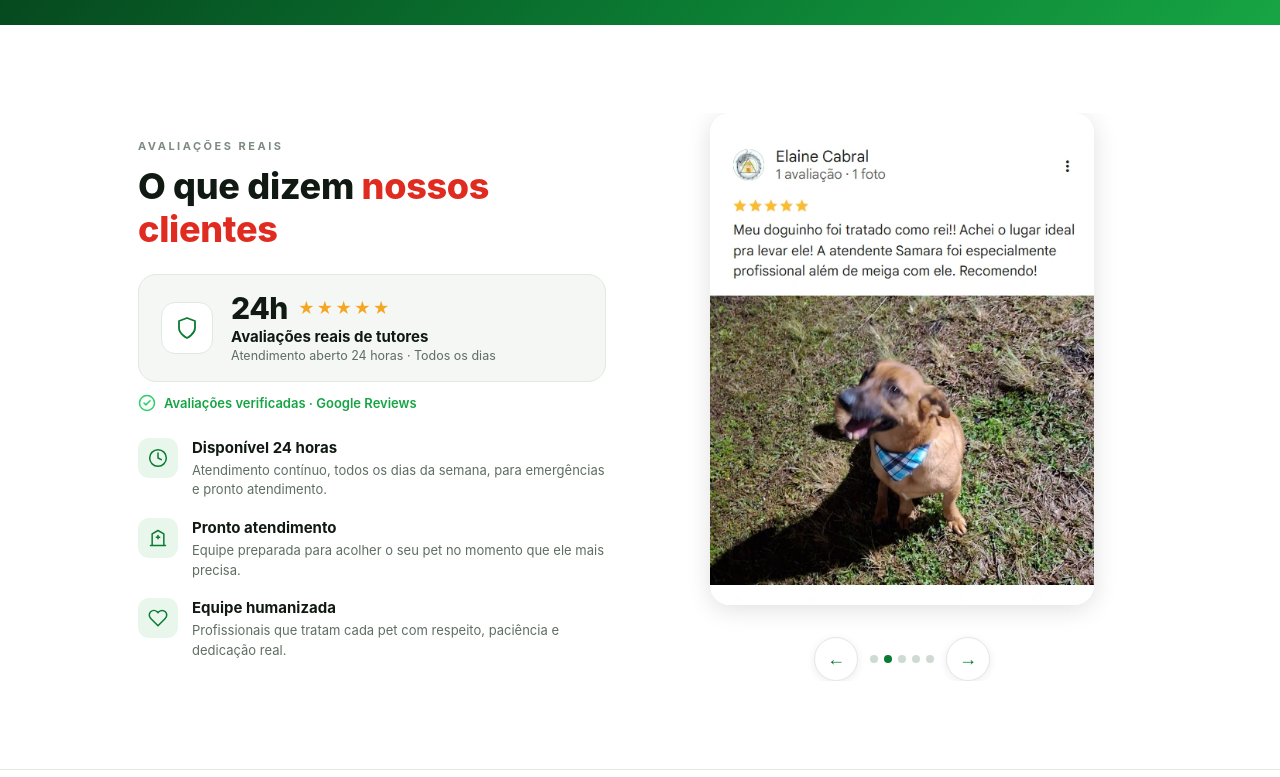
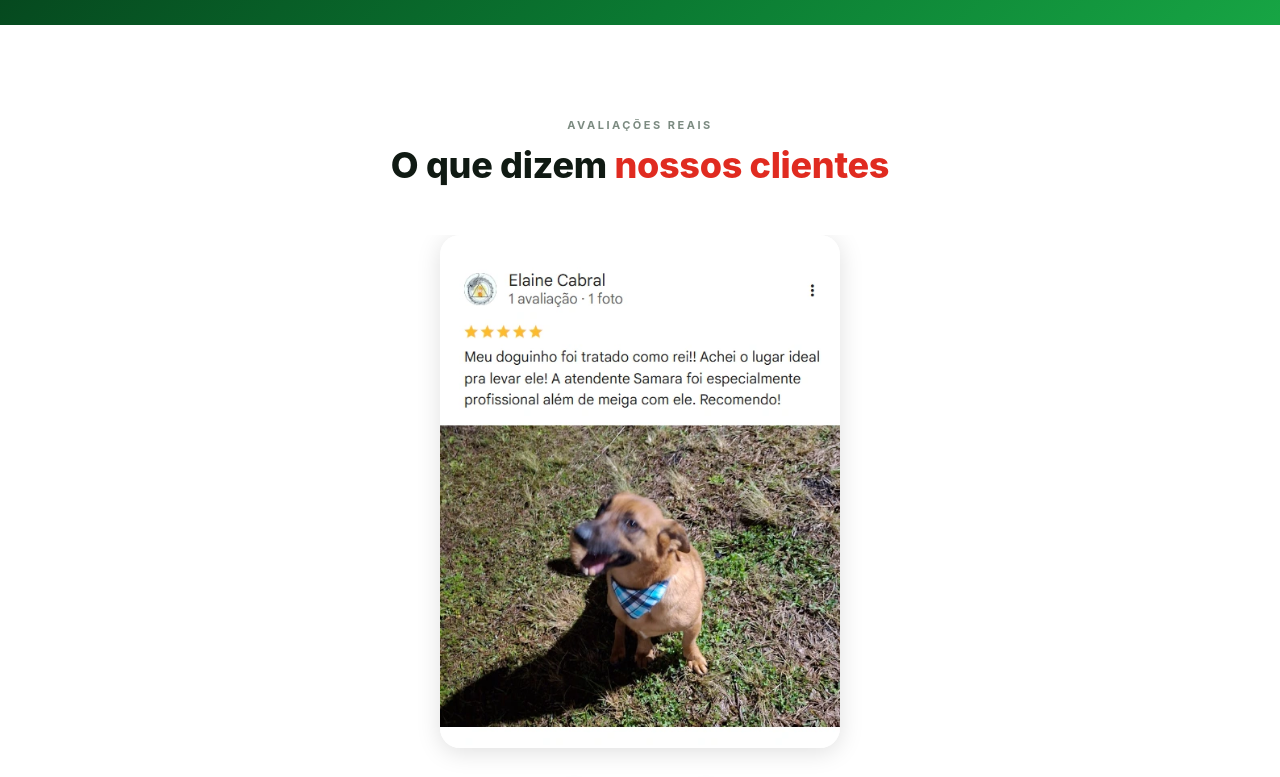
Before and after one commit to assessoria-boop/zooflora, a plain HTML site: page index.html in a window 1280 px wide. Shown: the part 896-1673 px from the top of the page. Drawn offline with Linux system fonts and the light colour scheme.

Commit message:
Simplifica secao de depoimentos
Remove card de stats, selo de verificacao e blocos de features.
Secao passa a ser coluna unica centralizada com tag, titulo e carrossel.

Co-Authored-By: Claude Opus 5 (1M context) <noreply@anthropic.com>

```diff
--- a/index.html
+++ b/index.html
@@ -302,7 +302,7 @@
       border-bottom: 1px solid var(--borda);
     }
 
-    .sec-depoi-inner { max-width: 1100px; margin: 0 auto; padding: 0 48px; }
+    .sec-depoi-inner { max-width: 1100px; margin: 0 auto; padding: 0 48px; text-align: center; }
 
     .carrossel-wrap {
       position: relative;
@@ -375,76 +375,7 @@
     }
     .carrossel-dot.ativo { background: var(--marca); }
 
-    .depoi-grid {
-      display: grid;
-      grid-template-columns: 1fr 1fr;
-      gap: 56px;
-      align-items: center;
-    }
-
-    .depoi-imagens { order: 1; }
-    .depoi-conteudo { order: 0; text-align: left; }
-    .depoi-imagens .carrossel-wrap { margin-top: 0; }
-
-    .depoi-titulo { font-size: 32px; margin-bottom: 14px; }
-
-    .depoi-stat-card {
-      display: flex;
-      align-items: center;
-      gap: 18px;
-      background: var(--cinza-claro);
-      border: 1px solid var(--borda);
-      border-radius: 18px;
-      padding: 18px 22px;
-      margin-top: 22px;
-      margin-bottom: 12px;
-    }
-    .depoi-stat-icone {
-      width: 52px; height: 52px;
-      background: var(--branco);
-      border: 1px solid var(--borda);
-      border-radius: 14px;
-      display: flex; align-items: center; justify-content: center;
-      flex-shrink: 0;
-    }
-    .depoi-stat-icone svg {
-      width: 24px; height: 24px;
-      stroke: var(--marca); fill: none; stroke-width: 1.8;
-      stroke-linecap: round; stroke-linejoin: round;
-    }
-    .depoi-stat-top { display: flex; align-items: center; gap: 10px; }
-    .depoi-stat-num { font-size: 30px; font-weight: 800; letter-spacing: -0.5px; line-height: 1; }
-    .depoi-stars { color: #F5A623; font-size: 16px; letter-spacing: 2px; }
-    .depoi-stat-titulo { font-size: 15px; font-weight: 700; margin-top: 4px; }
-    .depoi-stat-sub { font-size: 12.5px; color: var(--cinza); margin-top: 2px; }
-
-    .depoi-verificado {
-      display: flex; align-items: center; gap: 8px;
-      font-size: 13px; font-weight: 600; color: var(--marca-claro);
-      margin-bottom: 26px;
-    }
-    .depoi-verificado svg {
-      width: 18px; height: 18px;
-      stroke: var(--verde-wpp); fill: none; stroke-width: 2;
-      stroke-linecap: round; stroke-linejoin: round;
-    }
-
-    .depoi-features { display: flex; flex-direction: column; gap: 18px; }
-    .depoi-feature { display: flex; align-items: flex-start; gap: 14px; }
-    .depoi-feature-icone {
-      width: 40px; height: 40px;
-      background: var(--verde-suave);
-      border-radius: 11px;
-      display: flex; align-items: center; justify-content: center;
-      flex-shrink: 0;
-    }
-    .depoi-feature-icone svg {
-      width: 20px; height: 20px;
-      stroke: var(--marca); fill: none; stroke-width: 1.8;
-      stroke-linecap: round; stroke-linejoin: round;
-    }
-    .depoi-feature h4 { font-size: 15px; font-weight: 700; line-height: 1.35; }
-    .depoi-feature p { font-size: 13px; color: var(--cinza); line-height: 1.5; margin-top: 3px; }
+    .depoi-titulo { font-size: 32px; margin-bottom: 0; }
 
     /* SEÇÕES GERAIS */
     .sec {
@@ -711,13 +642,7 @@
       .carrossel-slide { padding: 0 16px; }
       .review-img-card { max-width: 100%; }
 
-      .depoi-grid { grid-template-columns: 1fr; gap: 36px; }
-      .depoi-imagens { order: 0; }
-      .depoi-conteudo { order: 1; text-align: center; margin-top: 4px; }
-      .depoi-titulo { text-align: center; }
-      .depoi-stat-card { max-width: 440px; margin-left: auto; margin-right: auto; text-align: left; }
-      .depoi-verificado { justify-content: center; }
-      .depoi-features { max-width: 440px; margin: 0 auto; text-align: left; }
+      .depoi-titulo { font-size: 26px; }
 
       .sec { padding: 56px 20px; text-align: center; }
       .sec-titulo { font-size: 26px; }
@@ -821,8 +746,9 @@
 <!-- DEPOIMENTOS -->
 <div class="sec-depoi">
   <div class="sec-depoi-inner">
-   <div class="depoi-grid">
-    <div class="depoi-imagens">
+    <span class="sec-tag">Avaliações reais</span>
+    <h2 class="sec-titulo depoi-titulo">O que dizem <span>nossos clientes</span></h2>
+
     <div class="carrossel-wrap">
       <div class="carrossel-track" id="carrosselTrack">
         <div class="carrossel-slide">
@@ -857,62 +783,6 @@
         <button class="carrossel-btn" onclick="moverCarrossel(1)" aria-label="Próximo">&#8594;</button>
       </div>
     </div>
-    </div>
-
-    <div class="depoi-conteudo">
-      <span class="sec-tag">Avaliações reais</span>
-      <h2 class="sec-titulo depoi-titulo">O que dizem <span>nossos clientes</span></h2>
-
-      <div class="depoi-stat-card">
-        <div class="depoi-stat-icone">
-          <svg viewBox="0 0 24 24"><path d="M12 22s8-4 8-10V5l-8-3-8 3v7c0 6 8 10 8 10z"/></svg>
-        </div>
-        <div>
-          <div class="depoi-stat-top">
-            <span class="depoi-stat-num">24h</span>
-            <span class="depoi-stars">&#9733;&#9733;&#9733;&#9733;&#9733;</span>
-          </div>
-          <div class="depoi-stat-titulo">Avaliações reais de tutores</div>
-          <div class="depoi-stat-sub">Atendimento aberto 24 horas · Todos os dias</div>
-        </div>
-      </div>
-
-      <div class="depoi-verificado">
-        <svg viewBox="0 0 24 24"><circle cx="12" cy="12" r="10"/><path d="M8 12l2.5 2.5L16 9"/></svg>
-        Avaliações verificadas · Google Reviews
-      </div>
-
-      <div class="depoi-features">
-        <div class="depoi-feature">
-          <div class="depoi-feature-icone">
-            <svg viewBox="0 0 24 24"><circle cx="12" cy="12" r="10"/><polyline points="12 6 12 12 16 14"/></svg>
-          </div>
-          <div>
-            <h4>Disponível 24 horas</h4>
-            <p>Atendimento contínuo, todos os dias da semana, para emergências e pronto atendimento.</p>
-          </div>
-        </div>
-        <div class="depoi-feature">
-          <div class="depoi-feature-icone">
-            <svg viewBox="0 0 24 24"><path d="M3 21h18M5 21V7l7-4 7 4v14"/><path d="M12 9v4M10 11h4"/></svg>
-          </div>
-          <div>
-            <h4>Pronto atendimento</h4>
-            <p>Equipe preparada para acolher o seu pet no momento que ele mais precisa.</p>
-          </div>
-        </div>
-        <div class="depoi-feature">
-          <div class="depoi-feature-icone">
-            <svg viewBox="0 0 24 24"><path d="M20.84 4.61a5.5 5.5 0 0 0-7.78 0L12 5.67l-1.06-1.06a5.5 5.5 0 0 0-7.78 7.78l1.06 1.06L12 21.23l7.78-7.78 1.06-1.06a5.5 5.5 0 0 0 0-7.78z"/></svg>
-          </div>
-          <div>
-            <h4>Equipe humanizada</h4>
-            <p>Profissionais que tratam cada pet com respeito, paciência e dedicação real.</p>
-          </div>
-        </div>
-      </div>
-    </div>
-   </div>
   </div>
 </div>
 
```
